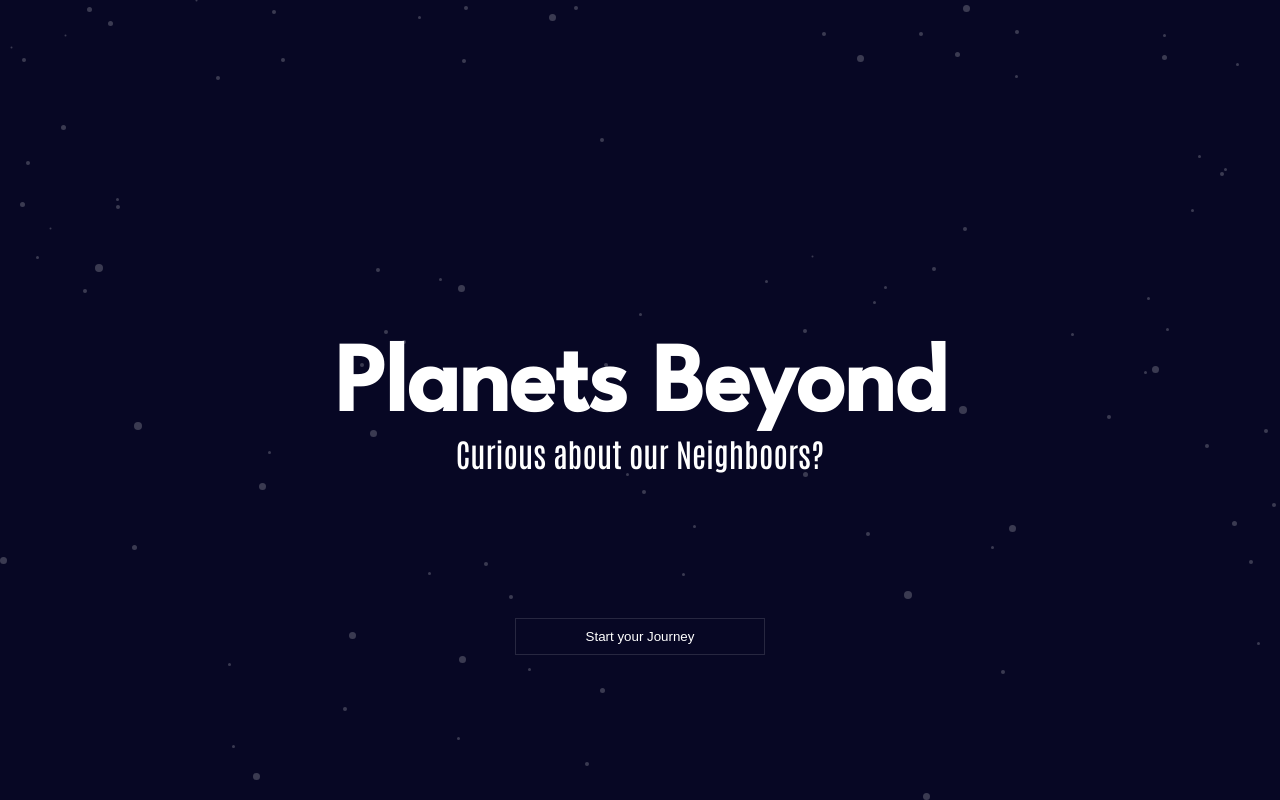
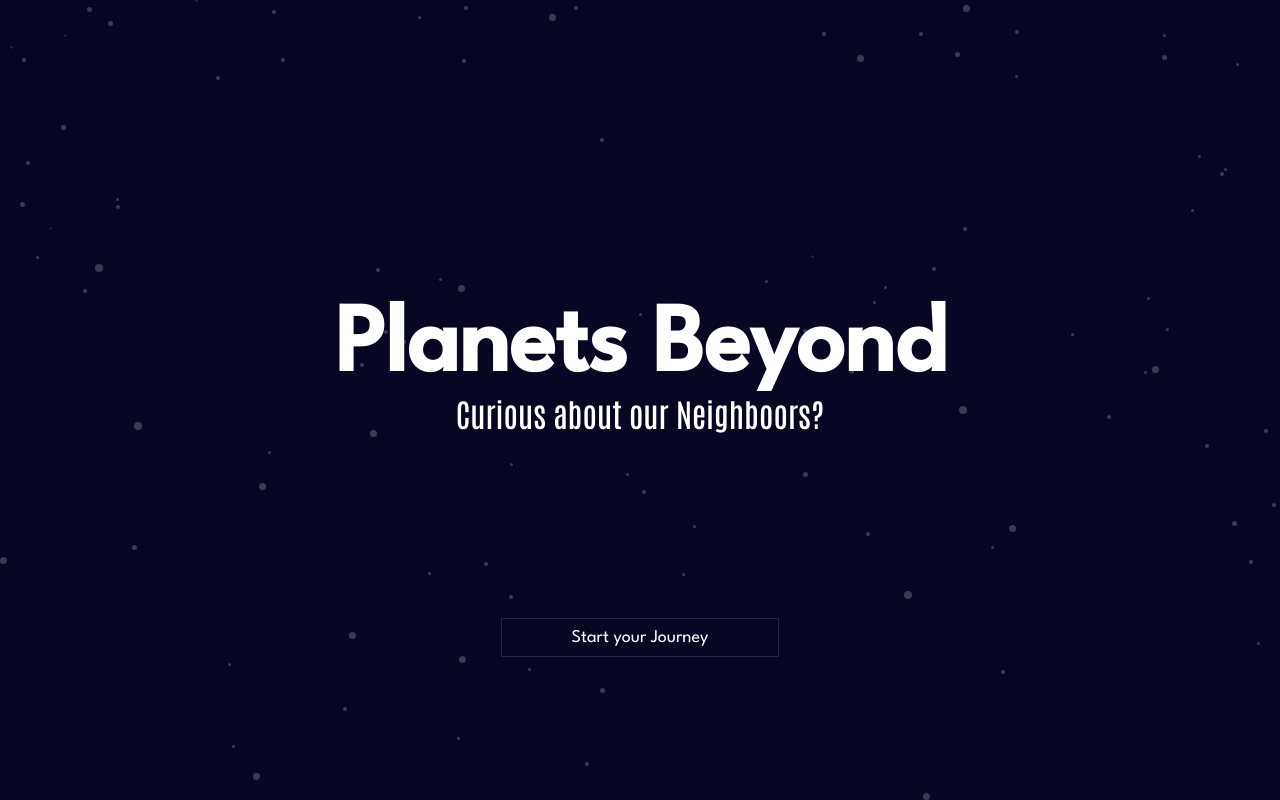
Before and after one commit to anateii/Planets-Beyond-Site, a React (Create React App) app in the folder planets-beyond-site/: page / in a window 1280 px wide. Built offline with nearby package versions, Linux system fonts and the light colour scheme.

Commit message:
Fixed button

```diff
--- a/planets-beyond-site/src/styled-components/homepage.js
+++ b/planets-beyond-site/src/styled-components/homepage.js
@@ -13,7 +13,7 @@ export const Main = styled.main`
 
 export const Title = styled.h1`
   position: relative;
-  top: 35%;
+  top: 30%;
   font-family: 'League Spartan', sans-serif;
   font-size: 4em;
 `;
@@ -26,13 +26,17 @@ export const Button = styled.button`
   border: 1px solid #ffffff21;
   /* border-radius: 0.7em; */
   padding: 10px 70px;
+  font-family: 'League Spartan', sans-serif;
+  font-size: 18px;
   &:hover {
       background-color: #ffffff21;
       border: #ffffff21;
       cursor: pointer;
     };
     &:active {
-        background-color: red;
+        background-color: #ddd;
+        color:rgb(7,7,36);
+        font-family: 'League Spartan', sans-serif;
     }
 `;
 
```
